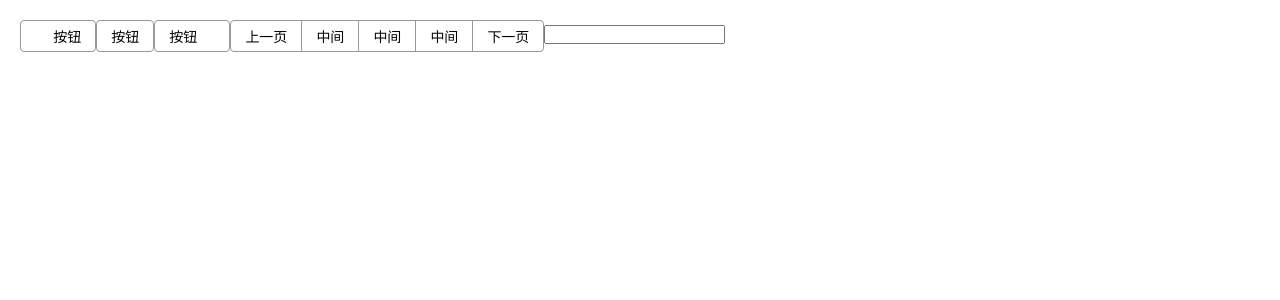
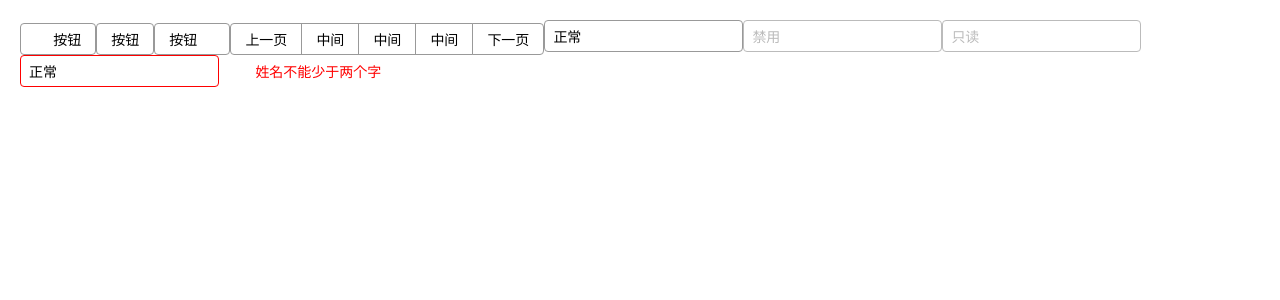
Before and after one commit to sulimi/sim-ui, a Vue app: page / in a window 1280 px wide. Shown: the top 300 px of the page. Built offline with nearby package versions, Linux system fonts and the light colour scheme.

Commit message:
添加input.vue及样式

```diff
--- a/App.vue
+++ b/App.vue
@@ -11,8 +11,11 @@
       <g-button>中间</g-button>
       <g-button>下一页</g-button>
     </g-button-group>
+    <g-input value="正常" ></g-input>
+    <g-input value="禁用" disable></g-input>
+    <g-input value="只读" readonly></g-input>
+    <g-input value="正常" error="姓名不能少于两个字"></g-input>
 
-    <g-input></g-input>
   </div>
 </template>
 
@@ -28,17 +31,16 @@
 </script>
 
 <style lang="scss">
+  @import "src/assets/reset.scss";
   @import "src/assets/helper.scss";
-  @import "src/assets/reset.scss";
+
   html {
-    --button-height: 32px;
-    --font-size: 14px;
     --button-bg: white;
     --button-active-bg: #eee;
-    --border-radius: 4px;
     --color: #333;
     --border-color: #999;
-    --border-color-hover: #666
+    --border-color-hover: #666;
+    --box-shadow-color: rgb(0,0,0,0.5)
   }
 
   #app {
@@ -46,6 +48,6 @@
   }
 
   body {
-    font-size: var(--font-size);
+    font-size: $font-size;
   }
 </style>
--- a/src/assets/helper.scss
+++ b/src/assets/helper.scss
@@ -0,0 +1,3 @@
+$button-height: 32px;
+$font-size: 14px;
+$border-radius: 4px;
--- a/src/components/Button.vue
+++ b/src/components/Button.vue
@@ -35,6 +35,7 @@
   };
 </script>
 <style lang="scss" scoped>
+  @import "src/assets/helper.scss";
   @keyframes g-spin {
     0% {
       transform: rotate(0deg);
@@ -45,10 +46,10 @@
   }
 
   .g-button {
-    font-size: var(--font-size);
-    height: var(--button-height);
+    font-size: $font-size;
+    height: $button-height;
     padding: 1em;
-    border-radius: var(--border-radius);
+    border-radius: $border-radius;
     border: 1px solid var(--border-color);
     background: var(--button-bg);
     display: inline-flex;
--- a/src/components/ButtonGroup.vue
+++ b/src/components/ButtonGroup.vue
@@ -18,6 +18,7 @@
 </script>
 
 <style lang="scss" scoped>
+  @import "src/assets/helper.scss";
   .g-button-group {
     display: inline-flex;
     vertical-align: middle;
@@ -28,13 +29,13 @@
         margin-left: -1px;
       }
       &:first-child {
-        border-top-left-radius: var(--border-radius);
-        border-bottom-left-radius: var(--border-radius);
+        border-top-left-radius: $border-radius;
+        border-bottom-left-radius: $border-radius;
       }
 
       &:last-child {
-        border-top-right-radius: var(--border-radius);
-        border-bottom-right-radius: var(--border-radius);
+        border-top-right-radius: $border-radius;
+        border-bottom-right-radius: $border-radius;
       }
 
       &:hover {
--- a/src/components/Input.vue
+++ b/src/components/Input.vue
@@ -1,13 +1,81 @@
 <template>
-<input />
+  <div class="wrapper">
+    <input :class="{'error': error}" :value="value" :disable="disable" :readonly="readonly"/>
+    <template v-if="error">
+      <g-icon icon="cuowu2" class="error-icon"></g-icon>
+      <span class="error-message">{{error}}</span>
+    </template>
+  </div>
 </template>
 
 <script>
-export default {
-  name: 'aa'
-}
+  export default {
+    props: {
+      value: {
+        type: String,
+      },
+      disable: {
+        type: Boolean,
+        default: false
+      },
+      readonly: {
+        type: Boolean,
+        default: false
+      },
+      error: {
+        type: String
+      }
+    }
+  };
 </script>
 
 <style lang="scss" scoped>
+  @import "src/assets/helper.scss";
 
+  .wrapper {
+    font-size: $font-size;
+    display: inline-flex;
+    justify-content: center;
+    align-items: center;
+
+    :not(:last-child){
+      margin-right: .8em;
+    }
+
+
+    input {
+      height: $button-height;
+      border: 1px solid var(--border-color);
+      border-radius: $border-radius;
+      padding: 0 8px;
+      font-size: inherit;
+
+      &:hover {
+        border-color: var(--border-color-hover);
+      }
+
+      &:focus {
+        outline: none;
+        box-shadow: inset 0 1px 3px var(--box-shadow-color);
+      }
+
+      &[disable], &[readonly] {
+        border-color: #bbb;
+        color: #bbb;
+        cursor: not-allowed;
+      }
+
+      &.error {
+        border-color: red;
+      }
+    }
+
+    .error-icon {
+      fill: red;
+    }
+
+    .error-message {
+      color: red;
+    }
+  }
 </style>
```
Also changed, not shown: src/svg.js.
